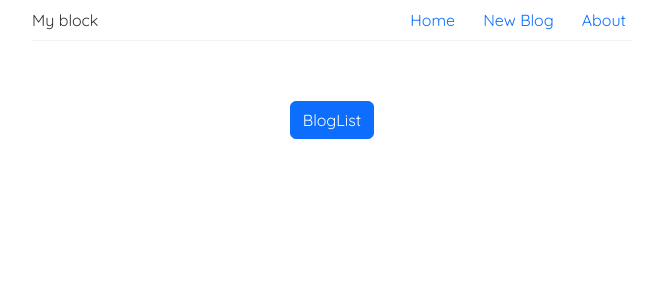
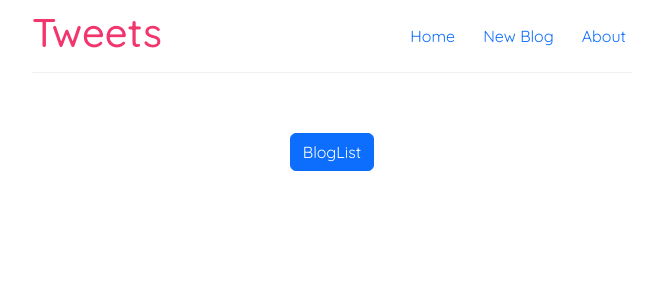
Before and after one commit to DannyMyles/Tweets, a React (Create React App) app: page / in a window 1280 px wide. Shown: the top 300 px of the page, without its empty margins (308-971 px from the left). Built offline with nearby package versions, Linux system fonts and the light colour scheme.

Commit message:
002 : Adds styling to the navbar

```diff
--- a/src/componets/Navbar.jsx
+++ b/src/componets/Navbar.jsx
@@ -1,7 +1,8 @@
 
 const Navbar = () => {
   return (
-    <nav className="navbar">My block
+    <nav className="navbar">
+      <h1>Tweets</h1>
       <div className="links">
         <a href="/">Home</a>
         <a href="/create">New Blog</a>
```
